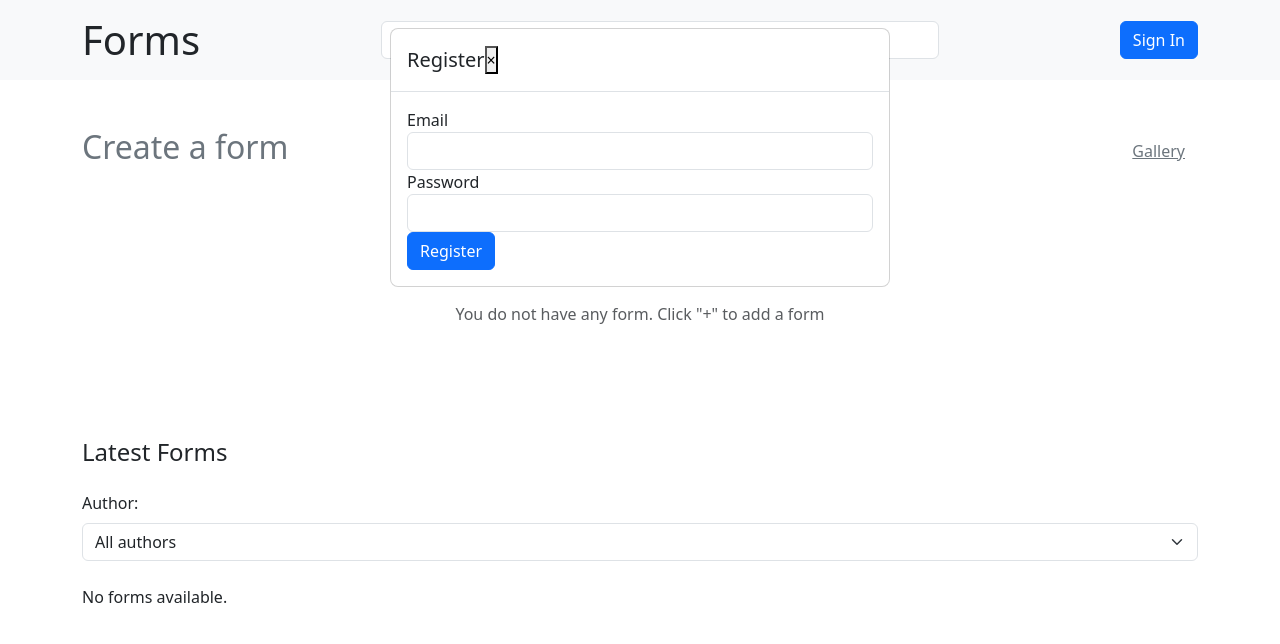
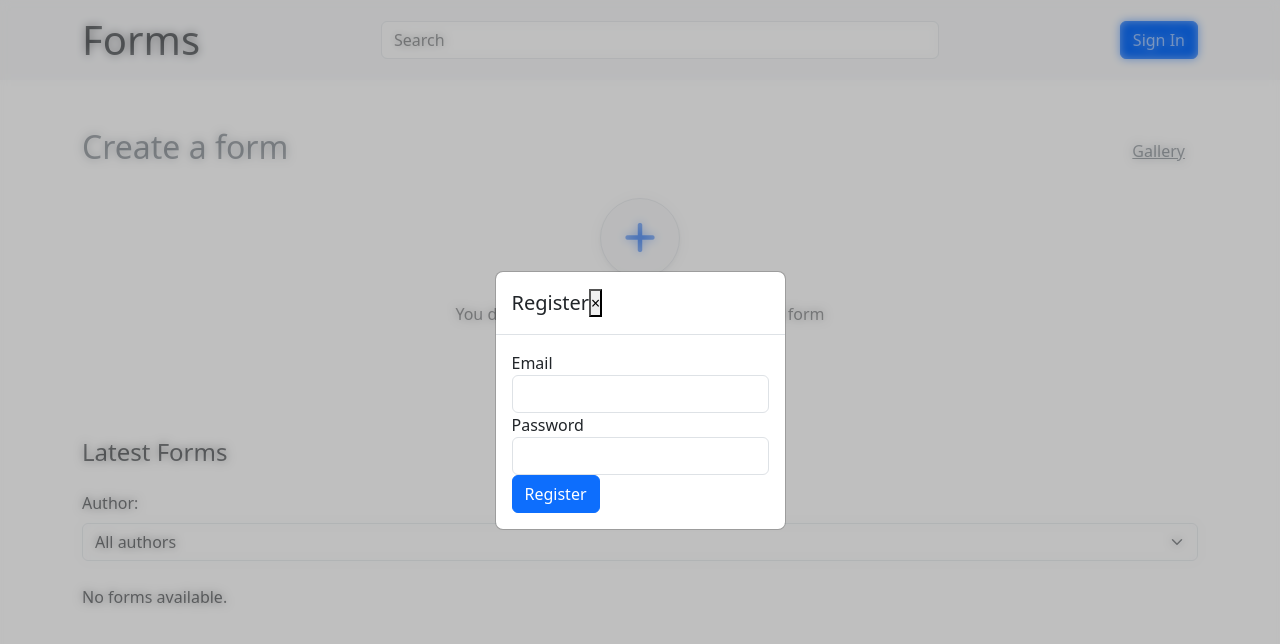
Before and after one commit to AnitaA19/form-app-frontend, a React (Create React App) app: page / in a window 1280 px wide. Both pictures are taken after a click on the button "Sign Up". Shown: the top 644 px of the page. Built offline with nearby package versions, Linux system fonts and the light colour scheme.

Commit message:
feat: added css

```diff
--- a/src/components/LoginForm.js
+++ b/src/components/LoginForm.js
@@ -1,4 +1,5 @@
 import React, { useState } from 'react';
+import '../index.css';
 
 function LoginForm({ onClose }) {
     const [email, setEmail] = useState('');
@@ -35,7 +36,9 @@ function LoginForm({ onClose }) {
     };
 
     return (
-        <div className="modal show" style={{ display: 'block' }} tabIndex="-1" role="dialog">
+        <>
+            <div className="modal-backdrop fade show" style={{ backdropFilter: 'blur(5px)' }}></div>
+            <div className="modal show d-flex align-items-center justify-content-center" style={{ display: 'block', zIndex: 1050 }} tabIndex="-1" role="dialog">
                 <div className="modal-dialog" role="document">
                     <div className="modal-content">
                         <div className="modal-header">
@@ -77,6 +80,7 @@ function LoginForm({ onClose }) {
                     </div>
                 </div>
             </div>
+        </>
     );
 }
 
--- a/src/components/RegisterForm.js
+++ b/src/components/RegisterForm.js
@@ -1,4 +1,5 @@
 import React, { useState } from 'react';
+import '../index.css';
 
 function RegisterForm({ onClose }) {
     const [email, setEmail] = useState('');
@@ -35,7 +36,9 @@ function RegisterForm({ onClose }) {
     };
 
     return (
-        <div className="modal show" style={{ display: 'block' }} tabIndex="-1" role="dialog">
+        <>
+            <div className="modal-backdrop fade show" style={{ backdropFilter: 'blur(5px)' }}></div>
+            <div className="modal show d-flex align-items-center justify-content-center" style={{ display: 'block', zIndex: 1050 }} tabIndex="-1" role="dialog">
                 <div className="modal-dialog" role="document">
                     <div className="modal-content">
                         <div className="modal-header">
@@ -77,6 +80,7 @@ function RegisterForm({ onClose }) {
                     </div>
                 </div>
             </div>
+        </>
     );
 }
 
--- a/src/index.css
+++ b/src/index.css
@@ -17,3 +17,20 @@ code {
   padding: 0;
   box-sizing: border-box;
 }
+
+/* Make the modal dialog centered */
+.modal.show {
+  display: block;
+  position: fixed;
+  top: 50%;
+  left: 50%;
+  transform: translate(-50%, -50%);
+  z-index: 1050;
+  max-width: 90%;
+  width: 500px;
+}
+
+.modal-backdrop.show {
+  backdrop-filter: blur(5px);
+  background-color: rgba(0, 0, 0, 0.5);
+}
```
Lines whose indentation alone changed are shown as unchanged.
